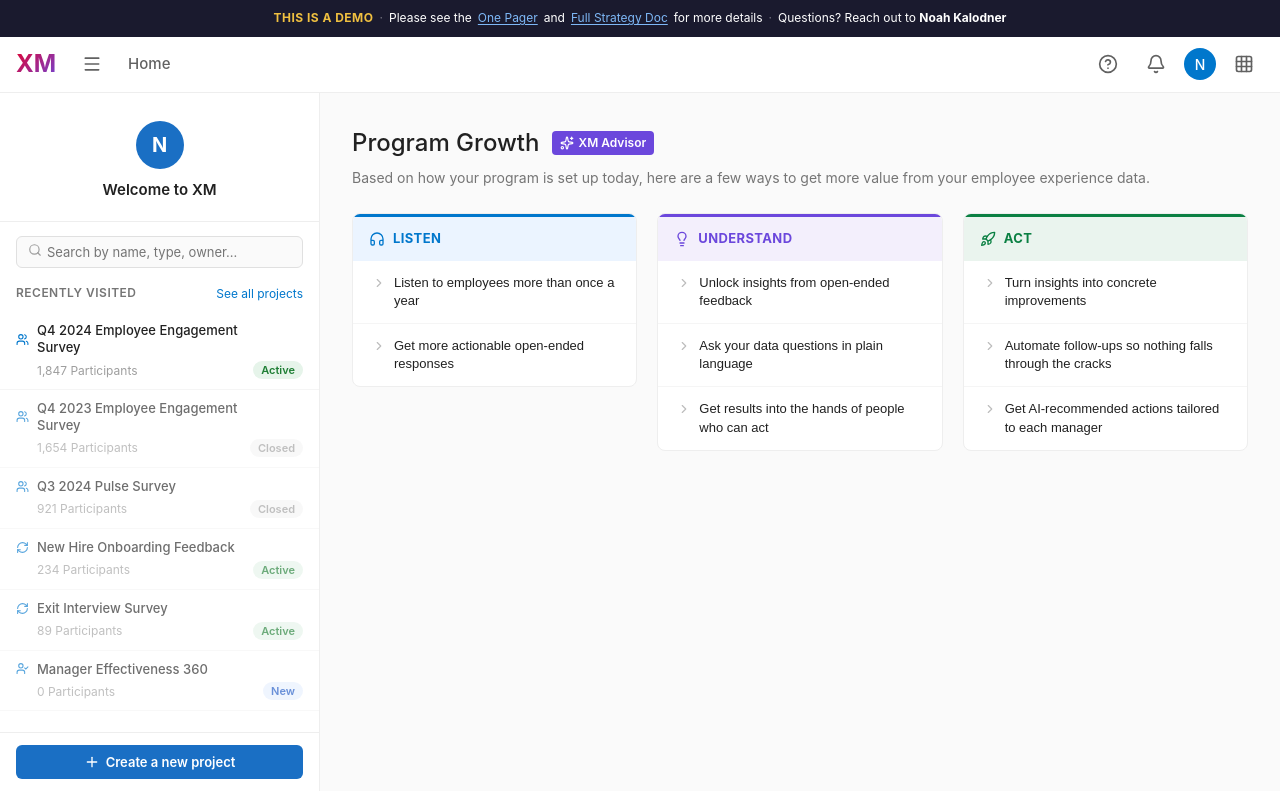
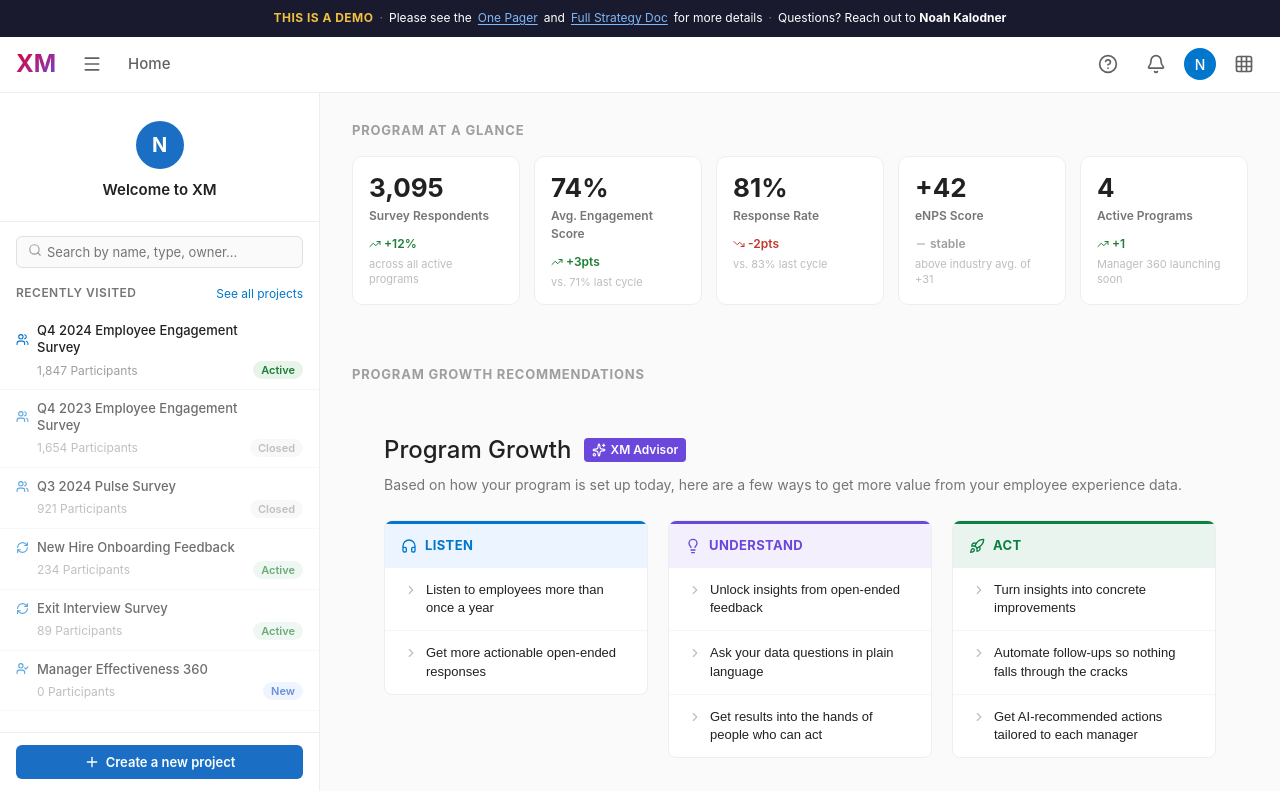
Before and after one commit to nkalodner-ex/ex-maturity, a React (Vite) app: page / in a window 1280 px wide. Built offline with nearby package versions, Linux system fonts and the light colour scheme.

Commit message:
feat: add key metrics row and section labels to Program Overview
Co-Authored-By: Claude Sonnet 4.6 <noreply@anthropic.com>

```diff
--- a/src/components/ProgramOverview.tsx
+++ b/src/components/ProgramOverview.tsx
@@ -1,4 +1,4 @@
-import { Search, MoreHorizontal, Plus, Users, RefreshCw, UserCheck } from 'lucide-react';
+import { Search, MoreHorizontal, Plus, Users, RefreshCw, UserCheck, TrendingUp, TrendingDown, Minus } from 'lucide-react';
 import { mockProjects } from '../data/mockProjects';
 import { generateGrowthActions } from '../data/maturityActions';
 import { ProgramGrowthTab } from './ProgramGrowthTab';
@@ -23,6 +23,44 @@ const STATUS_LABEL: Record<Project['status'], string> = {
 };
 
 const CLICKABLE_PROJECT_ID = 'employee_engagement';
+
+const KEY_METRICS = [
+  {
+    label: 'Survey Respondents',
+    value: '3,095',
+    change: '+12%',
+    trend: 'up' as const,
+    sub: 'across all active programs',
+  },
+  {
+    label: 'Avg. Engagement Score',
+    value: '74%',
+    change: '+3pts',
+    trend: 'up' as const,
+    sub: 'vs. 71% last cycle',
+  },
+  {
+    label: 'Response Rate',
+    value: '81%',
+    change: '-2pts',
+    trend: 'down' as const,
+    sub: 'vs. 83% last cycle',
+  },
+  {
+    label: 'eNPS Score',
+    value: '+42',
+    change: 'stable',
+    trend: 'flat' as const,
+    sub: 'above industry avg. of +31',
+  },
+  {
+    label: 'Active Programs',
+    value: '4',
+    change: '+1',
+    trend: 'up' as const,
+    sub: 'Manager 360 launching soon',
+  },
+];
 
 export function ProgramOverview({ onSelectProject, onActionCta }: ProgramOverviewProps) {
   const growthActions = generateGrowthActions(mockProjects);
@@ -90,9 +128,33 @@ export function ProgramOverview({ onSelectProject, onActionCta }: ProgramOvervie
         </div>
       </aside>
 
-      {/* Right Content — Program Growth */}
+      {/* Right Content */}
       <div className="prog-content">
-        <ProgramGrowthTab actions={growthActions} onActionCta={onActionCta} />
+        {/* Key Metrics */}
+        <div className="prog-metrics-section">
+          <h2 className="prog-section-label">Program at a Glance</h2>
+          <div className="prog-metrics-grid">
+            {KEY_METRICS.map((m) => (
+              <div key={m.label} className="prog-metric-card">
+                <div className="prog-metric-value">{m.value}</div>
+                <div className="prog-metric-label">{m.label}</div>
+                <div className={`prog-metric-change trend-${m.trend}`}>
+                  {m.trend === 'up' && <TrendingUp size={12} />}
+                  {m.trend === 'down' && <TrendingDown size={12} />}
+                  {m.trend === 'flat' && <Minus size={12} />}
+                  {m.change}
+                </div>
+                <div className="prog-metric-sub">{m.sub}</div>
+              </div>
+            ))}
+          </div>
+        </div>
+
+        {/* Program Growth */}
+        <div className="prog-growth-section">
+          <h2 className="prog-section-label">Program Growth Recommendations</h2>
+          <ProgramGrowthTab actions={growthActions} onActionCta={onActionCta} />
+        </div>
       </div>
     </div>
   );
--- a/src/styles/qualtrics.css
+++ b/src/styles/qualtrics.css
@@ -1391,3 +1391,72 @@ body {
   overflow-y: auto;
   background: var(--xm-gray-50, #f9fafb);
 }
+
+/* ========== PROGRAM OVERVIEW — CONTENT SECTIONS ========== */
+.prog-metrics-section,
+.prog-growth-section {
+  padding: 28px 32px 0;
+}
+
+.prog-growth-section {
+  padding-bottom: 32px;
+}
+
+.prog-section-label {
+  font-size: 13px;
+  font-weight: 700;
+  text-transform: uppercase;
+  letter-spacing: 0.06em;
+  color: var(--xm-gray-500);
+  margin: 0 0 16px;
+}
+
+.prog-metrics-grid {
+  display: grid;
+  grid-template-columns: repeat(5, 1fr);
+  gap: 14px;
+  margin-bottom: 32px;
+}
+
+.prog-metric-card {
+  background: var(--xm-white);
+  border: 1px solid var(--xm-gray-200);
+  border-radius: 10px;
+  padding: 18px 16px 14px;
+  display: flex;
+  flex-direction: column;
+  gap: 4px;
+}
+
+.prog-metric-value {
+  font-size: 26px;
+  font-weight: 700;
+  color: var(--xm-gray-900);
+  line-height: 1;
+}
+
+.prog-metric-label {
+  font-size: 12px;
+  font-weight: 600;
+  color: var(--xm-gray-600);
+  margin-top: 2px;
+}
+
+.prog-metric-change {
+  display: flex;
+  align-items: center;
+  gap: 3px;
+  font-size: 12px;
+  font-weight: 600;
+  margin-top: 6px;
+}
+
+.prog-metric-change.trend-up   { color: #1e7e34; }
+.prog-metric-change.trend-down { color: #c0392b; }
+.prog-metric-change.trend-flat { color: var(--xm-gray-500); }
+
+.prog-metric-sub {
+  font-size: 11px;
+  color: var(--xm-gray-400);
+  line-height: 1.3;
+}
```
